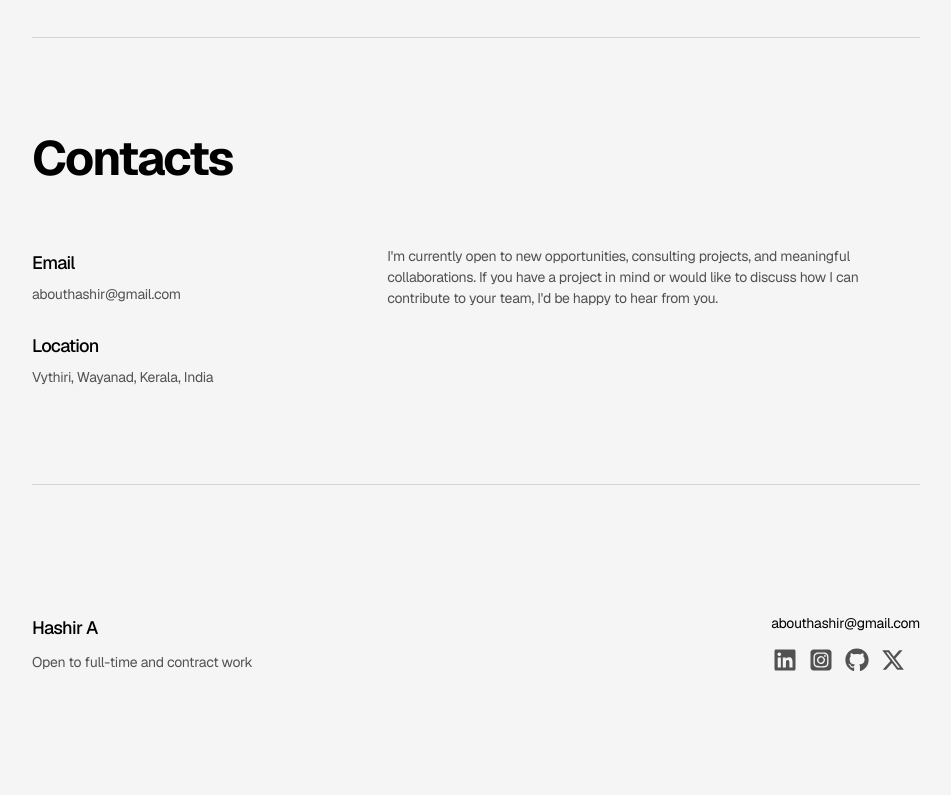
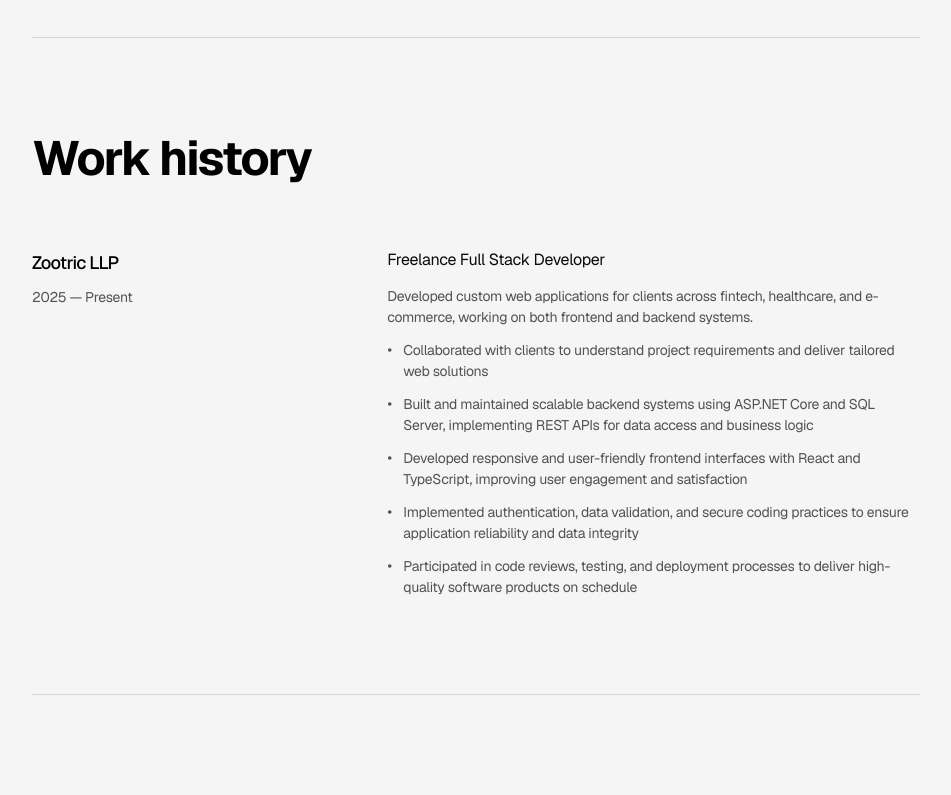
Before and after one commit to abouthashir/portfolio, a React (Vite) app: page / in a window 1280 px wide. Shown: the part 2240-3035 px from the top of the page, without its empty margins (164-1115 px from the left). Before the commit the page ends 3010 px from the top, so only its background shows below. Built offline with nearby package versions, Linux system fonts and the light colour scheme.

Commit message:
Add Work History section

```diff
--- a/src/App.tsx
+++ b/src/App.tsx
@@ -7,6 +7,7 @@
 import Contact from "./components/Contact"
 import Footer from "./components/Footer"
 import BottomBlur from "./components/BottomBlur"
+import WorkHistory from "./components/WorkHistory"
 
 function App() {
   return (
@@ -31,6 +32,10 @@
           </Reveal>
           <hr className="border-border" />
           <Reveal>
+            <WorkHistory />
+          </Reveal>
+          <hr className="border-border" />
+          <Reveal>
             <Contact />
           </Reveal>
           <hr className="border-border" />
--- /dev/null
+++ b/src/components/WorkHistory.tsx
@@ -0,0 +1,55 @@
+type Job = {
+    company: string
+    period: string
+    role: string
+    summary: string
+    highlights: string[]
+}
+
+const jobs: Job[] = [
+    {
+        company: 'Zootric LLP',
+        period: '2025 — Present',
+        role: ' Freelance Full Stack Developer',
+        summary: 'Developed custom web applications for clients across fintech, healthcare, and e-commerce, working on both frontend and backend systems.',
+        highlights: [
+            'Collaborated with clients to understand project requirements and deliver tailored web solutions',
+            'Built and maintained scalable backend systems using ASP.NET Core and SQL Server, implementing REST APIs for data access and business logic',
+            'Developed responsive and user-friendly frontend interfaces with React and TypeScript, improving user engagement and satisfaction',
+            'Implemented authentication, data validation, and secure coding practices to ensure application reliability and data integrity',
+            'Participated in code reviews, testing, and deployment processes to deliver high-quality software products on schedule',
+        ],
+    },
+]
+
+function WorkHistory() {
+    return (
+        <section id="experience" className="flex flex-col gap-16">
+            <h2 className="text-5xl leading-[1.2] font-bold tracking-[-0.04em] md:leading-none">Work history</h2>
+
+            {jobs.map((job) => (
+                <article key={job.company + job.period} className="flex flex-col gap-6 md:flex-row md:items-start md:justify-between">
+                    <div className="flex flex-col">
+                        <h3 className="text-lg leading-8.5 font-medium">{job.company}</h3>
+                        <p className="text-sm leading-8.5 text-muted">{job.period}</p>
+                    </div>
+
+                    <div className="flex flex-col gap-3 md:w-3/5">
+                        <p className="text-base text-title">{job.role}</p>
+                        <p className="text-sm text-muted">{job.summary}</p>
+                        <ul className="flex flex-col gap-3">
+                            {job.highlights.map((highlight) => (
+                                <li key={highlight} className="flex text-sm text-muted">
+                                    <span aria-hidden="true" className="w-4 shrink-0 text-base leading-[1.2] tracking-normal">•</span>
+                                    {highlight}
+                                </li>
+                            ))}
+                        </ul>
+                    </div>
+                </article>
+            ))}
+        </section>
+    )
+}
+
+export default WorkHistory
```
